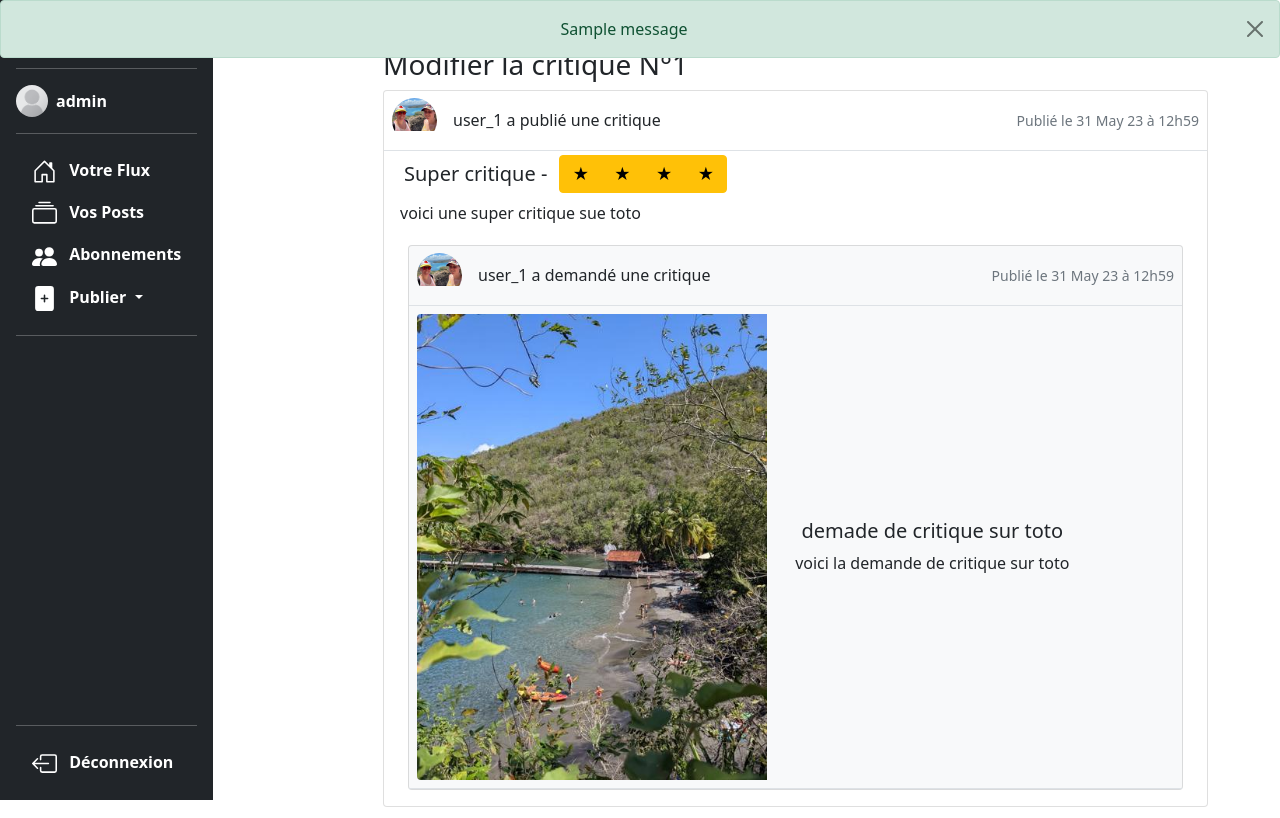
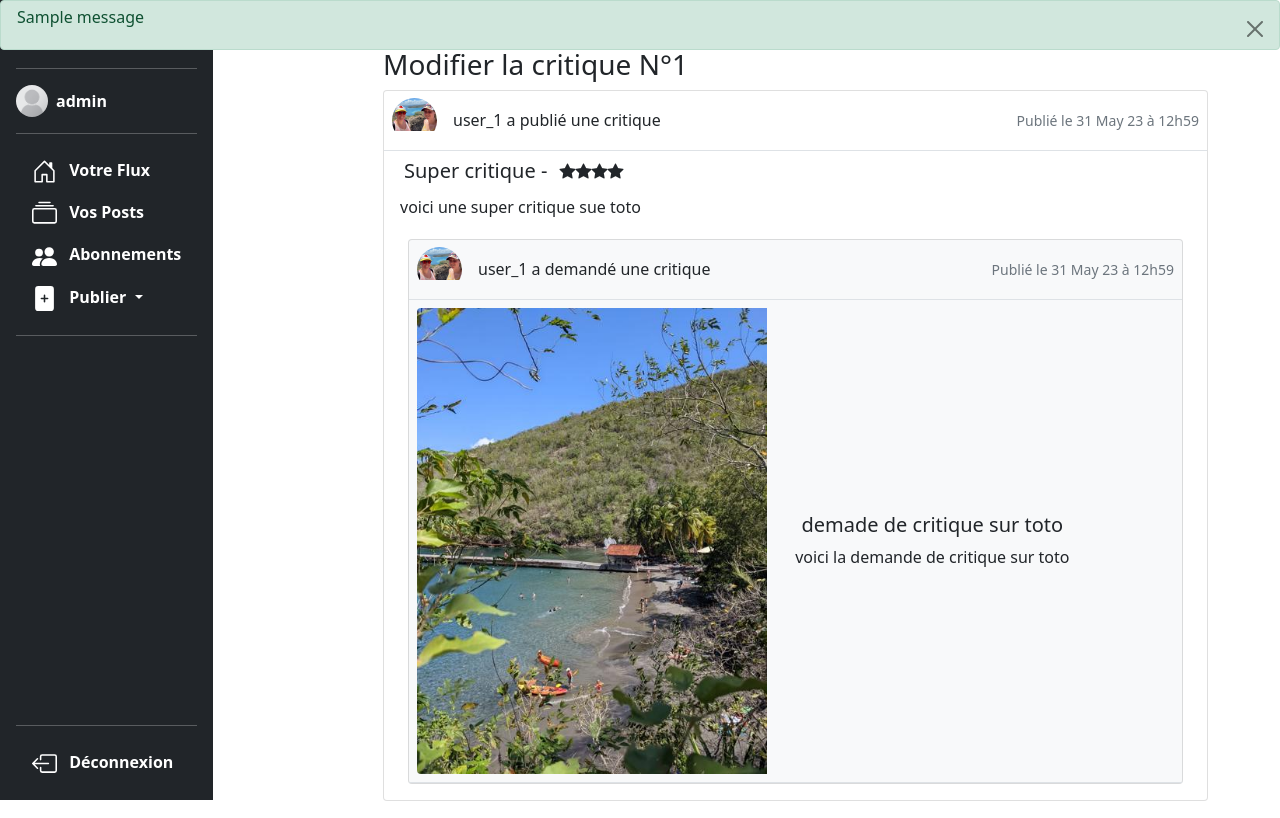
Before and after one commit to go-dev64/LITReview, a Django app: page /post/review/1/edit in a window 1280 px wide. Shown: the top 818 px of the page. Run offline with Django 4.2, Linux system fonts and the light colour scheme; a user stored in the database is signed in; data comes from the database, SQL or seed files in the repository; tables that the repository leaves empty hold one stand-in row (values such as "Sample post"); one stand-in notice (Sample message) is shown; some libraries are stand-ins or nearby versions.

Commit message:
ajout de la notation par etoile

```diff
--- a/post/templates/post/create_review.html
+++ b/post/templates/post/create_review.html
@@ -10,8 +10,10 @@
             {% csrf_token %}
             {% crispy form %}
         {% endfor %}
-        <a class="btn btn-secondary" href="{% url 'home' %}" role="button">Annuler</a>
-        <button class="btn btn-secondary" type="submit">Envoyer</button>
+        <div class="m-3">
+            <a class="btn btn-secondary" href="{% url 'home' %}" role="button">Annuler</a>
+            <button class="btn btn-primary" type="submit">Envoyer</button>
+        </div>
     </form>
 </div>
 {% endblock content %}
--- a/post/templates/post/partials/review.html
+++ b/post/templates/post/partials/review.html
@@ -8,7 +8,7 @@
                 <h5 class="m-1">{{review.headline}} - </h5>
                 <div class="btn-group mx-2" role="group" aria-label="First group">
                     {% for i in review.rating|times %}
-                        <li type="button" class="btn btn-warning">&#9733;</li>
+                    <i class="bi bi-star-fill"></i>
                     {% endfor %}
                 </div>
             </div>
--- a/templates/partials/bootstrap_icon.html
+++ b/templates/partials/bootstrap_icon.html
@@ -28,7 +28,7 @@
     <symbol id="file-plus-fill" viewBox="0 0 16 16">
         <path d="M12 0H4a2 2 0 0 0-2 2v12a2 2 0 0 0 2 2h8a2 2 0 0 0 2-2V2a2 2 0 0 0-2-2zM8.5 6v1.5H10a.5.5 0 0 1 0 1H8.5V10a.5.5 0 0 1-1 0V8.5H6a.5.5 0 0 1 0-1h1.5V6a.5.5 0 0 1 1 0z"/>
     </symbol>
-    <symbol id="bi-star" viewBox="0 0 16 16">
-      <path d="M2.866 14.85c-.078.444.36.791.746.593l4.39-2.256 4.389 2.256c.386.198.824-.149.746-.592l-.83-4.73 3.522-3.356c.33-.314.16-.888-.282-.95l-4.898-.696L8.465.792a.513.513 0 0 0-.927 0L5.354 5.12l-4.898.696c-.441.062-.612.636-.283.95l3.523 3.356-.83 4.73zm4.905-2.767-3.686 1.894.694-3.957a.565.565 0 0 0-.163-.505L1.71 6.745l4.052-.576a.525.525 0 0 0 .393-.288L8 2.223l1.847 3.658a.525.525 0 0 0 .393.288l4.052.575-2.906 2.77a.565.565 0 0 0-.163.506l.694 3.957-3.686-1.894a.503.503 0 0 0-.461 0z"/>
+    <symbol id="bi-star-fill" viewBox="0 0 16 16">
+      <path d="M3.612 15.443c-.386.198-.824-.149-.746-.592l.83-4.73L.173 6.765c-.329-.314-.158-.888.283-.95l4.898-.696L7.538.792c.197-.39.73-.39.927 0l2.184 4.327 4.898.696c.441.062.612.636.282.95l-3.522 3.356.83 4.73c.078.443-.36.79-.746.592L8 13.187l-4.389 2.256z"/>
     </symbol>
   </svg>
--- a/templates/partials/messages_alert.html
+++ b/templates/partials/messages_alert.html
@@ -1,6 +1,6 @@
 {% for message in messages %}
-  <div class="alert {{ message.tags }} alert-dismissible fade show text-center w-100 position-absolute top-0 start-0"style="z-index:1;" role="alert">
-    {{ message }}
+  <div class="alert {{ message.tags }} alert-dismissible fade show text-center w-100 position-absolute top-0 start-0 d-flex align-items-center"style="z-index:1; height:50px;" role="alert">
+    <p>{{ message }}</p>
     <button type="button" class="btn-close" data-bs-dismiss="alert" aria-label="Close"></button>
   </div>
 </div>
```
